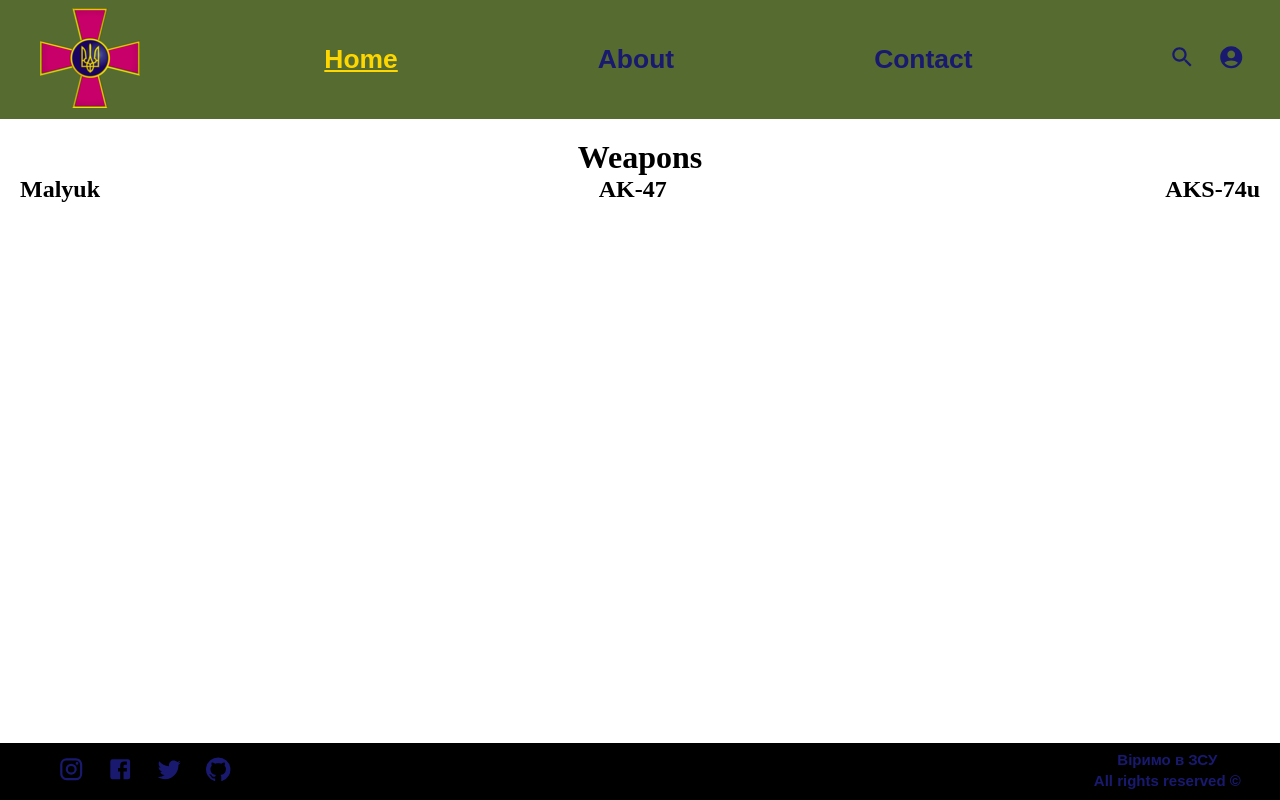
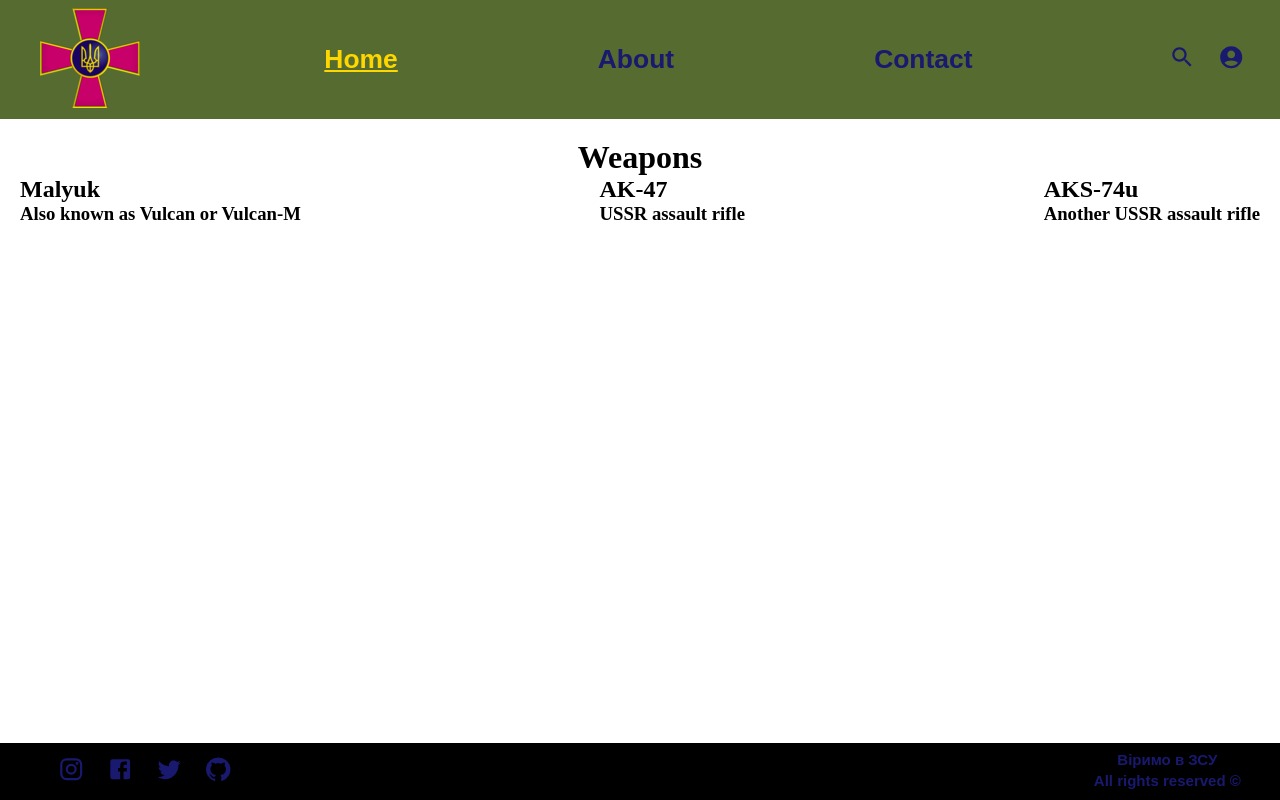
Before and after one commit to TurLesh/demo, a React (Create React App) app: page / in a window 1280 px wide. Built offline with nearby package versions, Linux system fonts and the light colour scheme; a web font is replaced by a local one.

Commit message:
List align resposive fix

```diff
--- a/src/App.css
+++ b/src/App.css
@@ -14,6 +14,7 @@
   flex-wrap: wrap;
   justify-content: space-between;
   padding: 20px;
+  text-align: left;
 }
 
 .wrapper h1{
--- a/src/components/CardComponent.js
+++ b/src/components/CardComponent.js
@@ -3,7 +3,11 @@ import ReactDom from 'react-dom';
 import '../css/CardStyle.css';
 import '../components/content/CardData'
 
-export default function CardComponent(props){
-    const {item} = props;
-    return <h2>{item}</h2>
+export default function CardComponent({item, itemDescription}){
+    return(
+        <div>
+        <h2>{item}</h2>
+        <h3>{itemDescription}</h3>
+        </div>
+    )
 }
```
